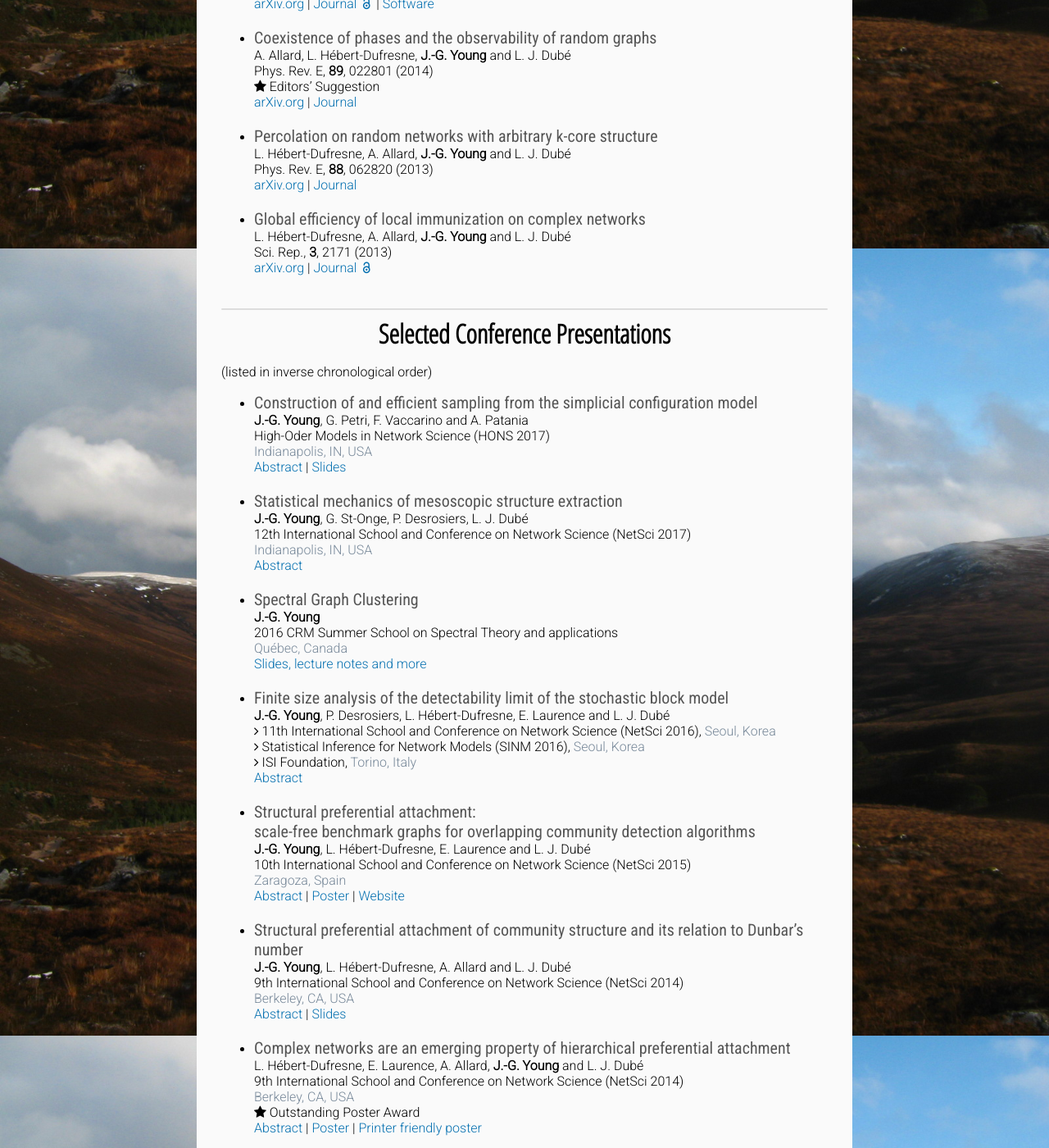
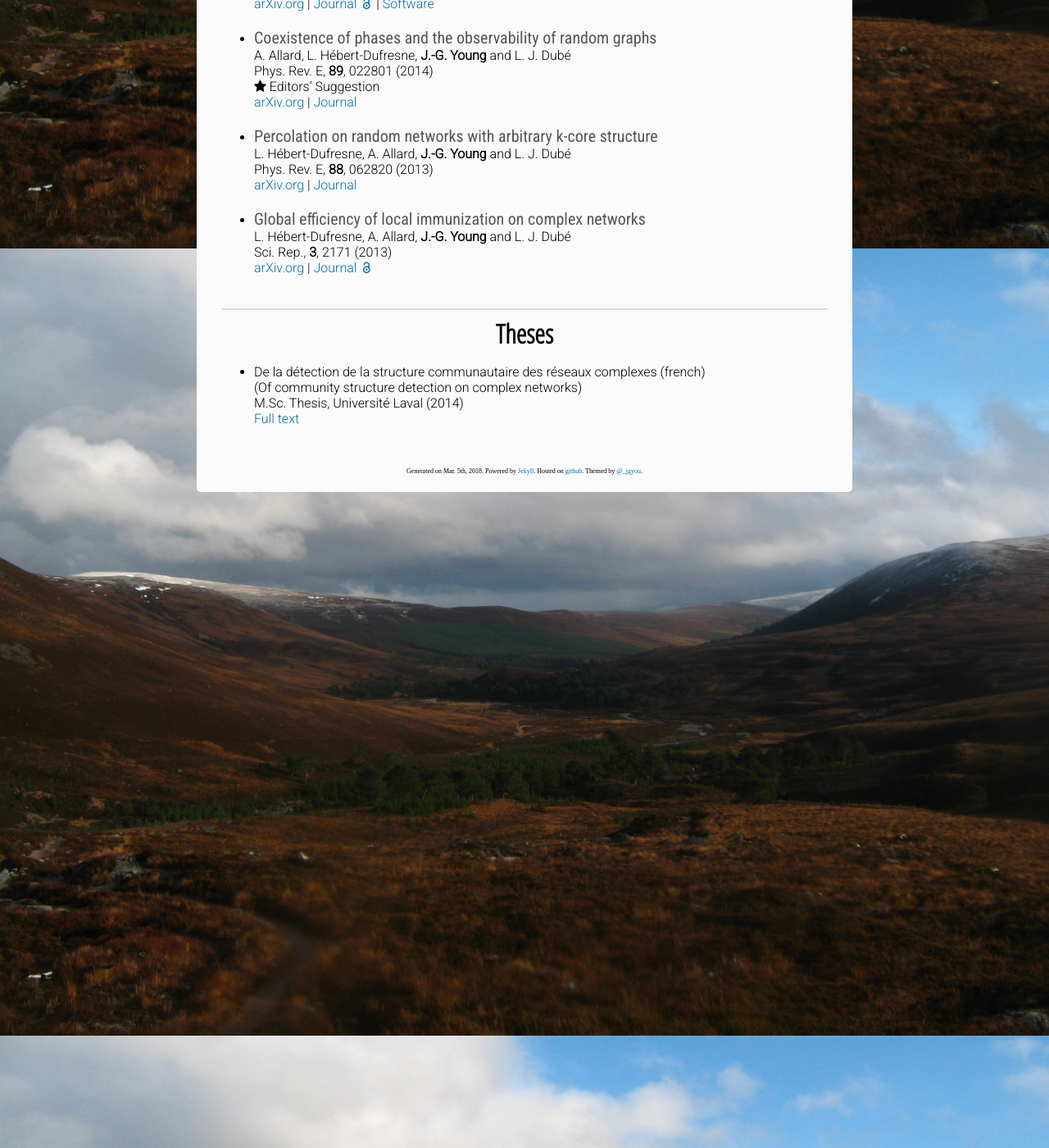
Before and after one commit to jg-you/jg-you.github.io, a Jekyll site: the page built from publications.md, in a window 1280 px wide and 1400 px high, scrolled down 1617 px. Shown: the whole window at 82% size. Built offline with Jekyll 4.4.1, drawn with Linux system fonts in a browser that asks for light colours; some web fonts are replaced; comment, search, counter and statistics services are not loaded; some of the changed text lies outside the part shown.

Commit message:
Remove talks

```diff
--- a/publications.md
+++ b/publications.md
@@ -71,61 +71,10 @@ Sci. Rep., **3**, 2171 (2013)<br/>
 
 <div class="end-of-post"></div>
 
-<span id="nav-talks"></span>
-## Selected Conference Presentations
+<span id="nav-others"></span>
+## Theses
 
-<p>(listed in inverse chronological order)</p>
-
-* <span class="pub-title">Construction of and efficient sampling from the simplicial configuration model</span><br/>
-**J.-G. Young**, G. Petri, F. Vaccarino and A. Patania<br/>
-High-Oder Models in Network Science (HONS 2017)<br/>
-<span class="faded">Indianapolis, IN, USA<br/></span>
-[Abstract](files/hons2017_abstract.pdf) |
-[Slides](https://speakerdeck.com/jgyou/construction-of-and-efficient-sampling-from-the-simplicial-configuration-model)
-* <span class="pub-title">Statistical mechanics of mesoscopic structure extraction</span><br/>
-**J.-G. Young**, G. St-Onge, P. Desrosiers, L. J. Dubé<br/>
-12th International School and Conference on Network Science (NetSci 2017)<br/>
-<span class="faded">Indianapolis, IN, USA<br/></span>
-[Abstract](http://www.dynamica.phy.ulaval.ca/fileadmin/abs/netsci2017_abs_jgy.pdf)
-* <span class="pub-title">Spectral Graph Clustering</span><br/>
-**J.-G. Young**<br/>
-2016 CRM Summer School on Spectral Theory and applications<br/>
-<span class="faded">Québec, Canada<br/></span>
-[Slides, lecture notes and more](crm2016/index.html)
-* <span class="pub-title">Finite size analysis of the detectability limit of the stochastic block model</span><br/>
-**J.-G. Young**, P. Desrosiers, L. Hébert-Dufresne, E. Laurence and L. J. Dubé<br/>
-<i class="fa fa-angle-right"></i> 11th International School and Conference on Network Science (NetSci 2016), <span class="faded">Seoul, Korea</span><br/>
-<i class="fa fa-angle-right"></i> Statistical Inference for Network Models (SINM 2016), <span class="faded">Seoul, Korea</span><br/>
-<i class="fa fa-angle-right"></i> ISI Foundation, <span class="faded">Torino, Italy</span><br/>
-[Abstract](http://www.dynamica.phy.ulaval.ca/fileadmin/abs/netsci2016_abs_jg.pdf)
-* <span class="pub-title">Structural preferential attachment:<br/>scale-free benchmark graphs for overlapping community detection algorithms</span><br/>
-**J.-G. Young**, L. Hébert-Dufresne, E. Laurence and L. J. Dubé<br/>
-10th International School and Conference on Network Science (NetSci 2015)<br/>
-<span class="faded">Zaragoza, Spain <br/></span>
-[Abstract](files/netsci2015_JGYAbstract.pdf) |
-[Poster](http://www.dynamica.phy.ulaval.ca/fileadmin/posters/netsci2015_poster_ogy.pdf) |
-[Website](http://www.spa-networks.org)
-* <span class="pub-title">Structural preferential attachment of community structure and its relation to Dunbar’s number</span><br/>
-**J.-G. Young**, L. Hébert-Dufresne, A. Allard and L. J. Dubé<br/>
-9th International School and Conference on Network Science (NetSci 2014)<br/>
-<span class="faded">Berkeley, CA, USA <br/></span>
-[Abstract](files/netsci2014_JGYAbstract.pdf) |
-[Slides](https://speakerdeck.com/jgyou/structural-preferential-attachment-of-community-structure-and-its-relation-to-dunbars-number)
-* <span class="pub-title">Complex networks are an emerging property of hierarchical preferential attachment</span><br/>
-L. Hébert-Dufresne, E. Laurence, A. Allard, **J.-G. Young** and L. J. Dubé<br/>
-9th International School and Conference on Network Science (NetSci 2014)<br/>
-<span class="faded">Berkeley, CA, USA<br/></span>
-<i class="fa fa-star" aria-hidden="true"></i> Outstanding Poster Award<br/>
-[Abstract](files/netsci2014_LHDAbstract.pdf) |
-[Poster](files/netsci2014_LHDPoster.pdf) |
-[Printer friendly poster](files/netsci2014_LHDPoster_printer.pdf)
-
-<div class="end-of-post"></div>
-
-<span id="nav-others"></span>
-### M.Sc. Thesis (french)
-
-* De la détection de la structure communautaire des réseaux complexes<br/>
+* De la détection de la structure communautaire des réseaux complexes (french)<br/>
 (Of community structure detection on complex networks)<br/>
 M.Sc. Thesis, Université Laval (2014)<br/>
 [Full text](http://www.dynamica.phy.ulaval.ca/fileadmin/theses/young14_master.pdf)
```
